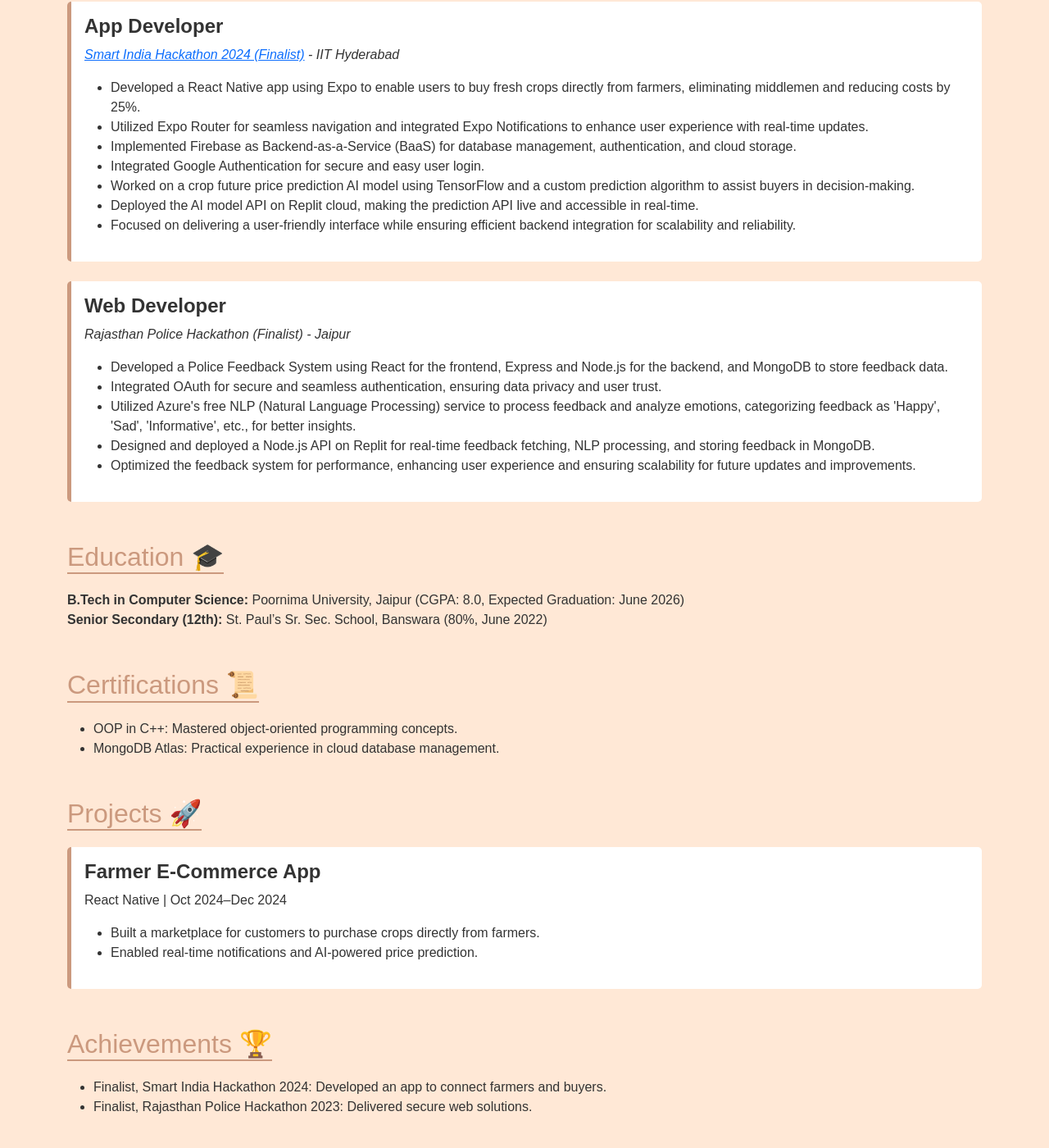
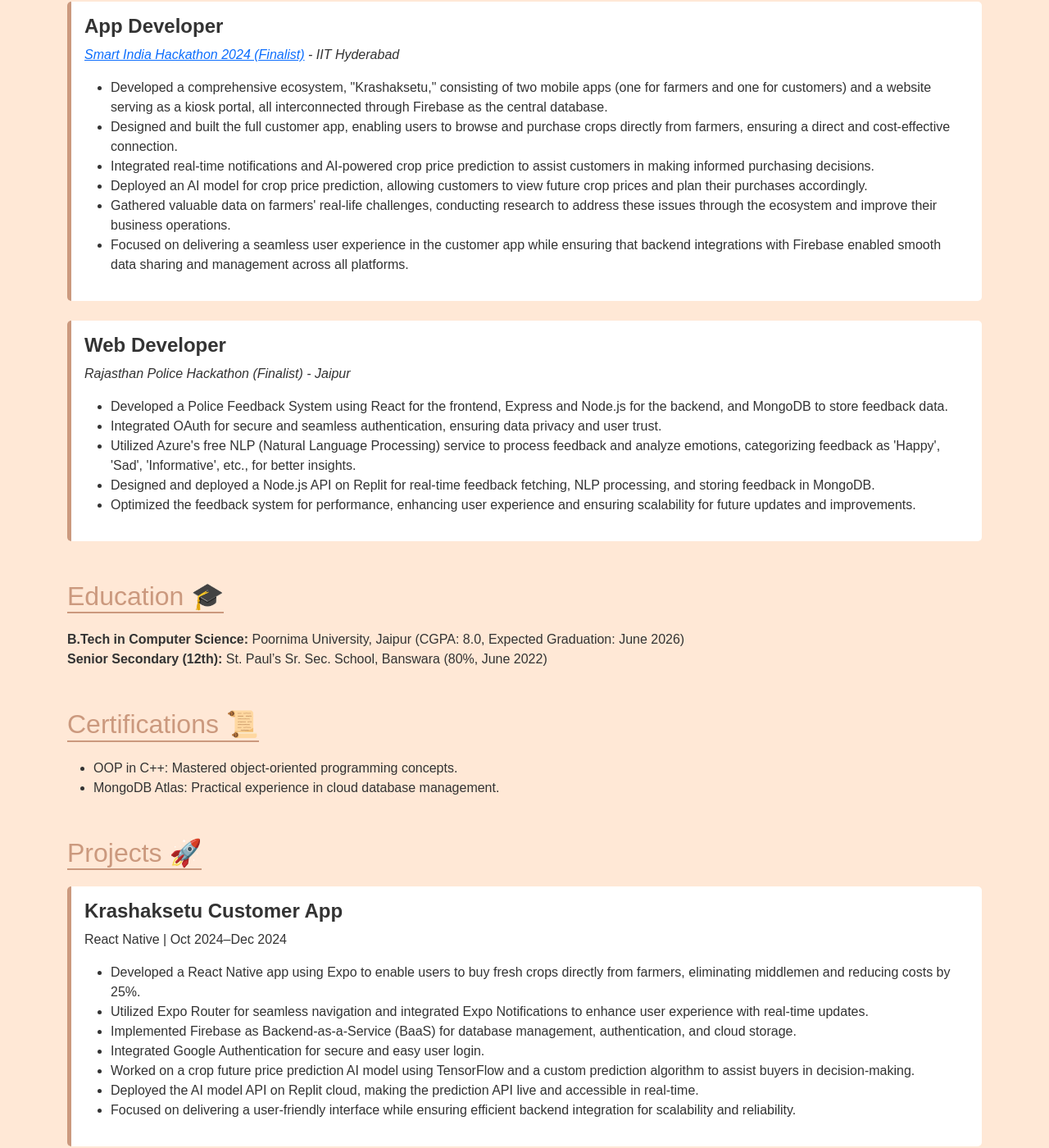
Before and after one commit to bhanushakya2004/my-portfolio, a plain HTML site: page index.html in a window 1280 px wide. Shown: the part 693-2093 px from the top of the page at 82% size. Drawn offline with nearby package versions, Linux system fonts and the light colour scheme.

Commit message:
Update index.html

```diff
--- a/index.html
+++ b/index.html
@@ -105,13 +105,12 @@
     <h4 class="fw-bold">App Developer</h4>
     <p><em><a href="https://github.com/bhanushakya2004/Smart-India-Hackathon-Project" target="_blank">Smart India Hackathon 2024 (Finalist)</a> - IIT Hyderabad </a></em></p>
     <ul>
-        <li>Developed a React Native app using Expo to enable users to buy fresh crops directly from farmers, eliminating middlemen and reducing costs by 25%.</li>
-        <li>Utilized Expo Router for seamless navigation and integrated Expo Notifications to enhance user experience with real-time updates.</li>
-        <li>Implemented Firebase as Backend-as-a-Service (BaaS) for database management, authentication, and cloud storage.</li>
-        <li>Integrated Google Authentication for secure and easy user login.</li>
-        <li>Worked on a crop future price prediction AI model using TensorFlow and a custom prediction algorithm to assist buyers in decision-making.</li>
-        <li>Deployed the AI model API on Replit cloud, making the prediction API live and accessible in real-time.</li>
-        <li>Focused on delivering a user-friendly interface while ensuring efficient backend integration for scalability and reliability.</li>
+        <li>Developed a comprehensive ecosystem, "Krashaksetu," consisting of two mobile apps (one for farmers and one for customers) and a website serving as a kiosk portal, all interconnected through Firebase as the central database.</li>
+        <li>Designed and built the full customer app, enabling users to browse and purchase crops directly from farmers, ensuring a direct and cost-effective connection.</li>
+        <li>Integrated real-time notifications and AI-powered crop price prediction to assist customers in making informed purchasing decisions.</li>
+        <li>Deployed an AI model for crop price prediction, allowing customers to view future crop prices and plan their purchases accordingly.</li>
+        <li>Gathered valuable data on farmers' real-life challenges, conducting research to address these issues through the ecosystem and improve their business operations.</li>
+        <li>Focused on delivering a seamless user experience in the customer app while ensuring that backend integrations with Firebase enabled smooth data sharing and management across all platforms.</li>
     </ul>
 </div>
 
@@ -147,11 +146,16 @@
     <section id="projects" class="mt-5">
       <h2 class="section-title">Projects 🚀</h2>
       <div class="project-card p-3 mb-4">
-        <h4 class="fw-bold">Farmer E-Commerce App</h4>
+        <h4 class="fw-bold">Krashaksetu Customer App</h4>
         <p>React Native | Oct 2024–Dec 2024</p>
         <ul>
-          <li>Built a marketplace for customers to purchase crops directly from farmers.</li>
-          <li>Enabled real-time notifications and AI-powered price prediction.</li>
+        <li>Developed a React Native app using Expo to enable users to buy fresh crops directly from farmers, eliminating middlemen and reducing costs by 25%.</li>
+        <li>Utilized Expo Router for seamless navigation and integrated Expo Notifications to enhance user experience with real-time updates.</li>
+        <li>Implemented Firebase as Backend-as-a-Service (BaaS) for database management, authentication, and cloud storage.</li>
+        <li>Integrated Google Authentication for secure and easy user login.</li>
+        <li>Worked on a crop future price prediction AI model using TensorFlow and a custom prediction algorithm to assist buyers in decision-making.</li>
+        <li>Deployed the AI model API on Replit cloud, making the prediction API live and accessible in real-time.</li>
+        <li>Focused on delivering a user-friendly interface while ensuring efficient backend integration for scalability and reliability.</li>
         </ul>
       </div>
     </section>
```
